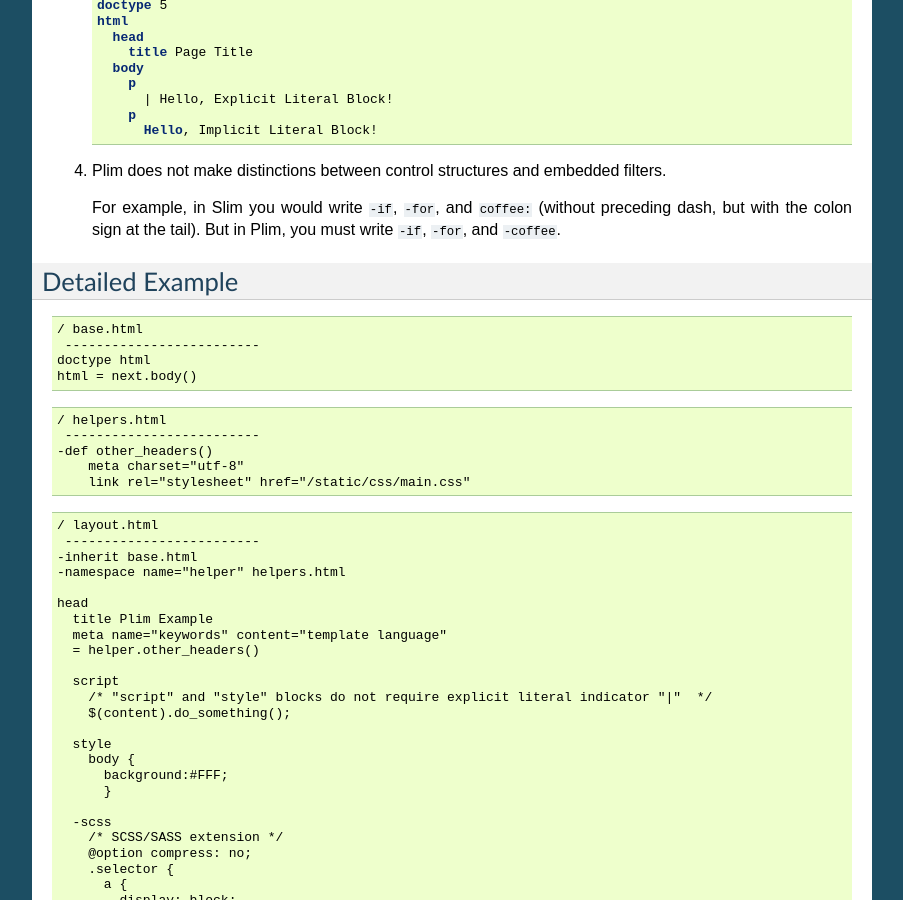
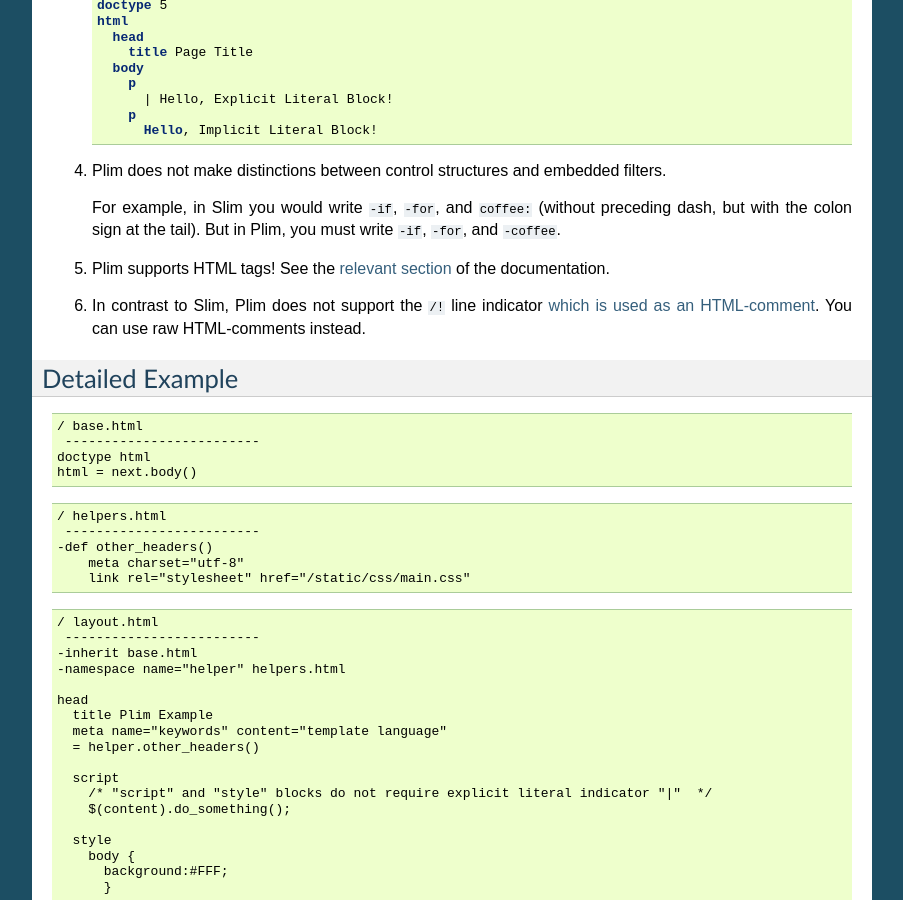
Before and after one commit to avanov/Plim, a Sphinx documentation site: the page built from docs/en/nutshell.txt, in a window 1280 px wide and 900 px high, scrolled down 1463 px. Shown: the whole window, without its empty margins (198-1101 px from the left). Built offline with Sphinx 7.4.7, drawn with Linux system fonts in a browser that asks for light colours.

Commit message:
Update docs.

```diff
--- a/docs/en/nutshell.txt
+++ b/docs/en/nutshell.txt
@@ -123,6 +123,11 @@ Plim is *not the exact* port of Slim. Here is the full list of differences.
     preceding dash, but with the colon sign at the tail).
     But in Plim, you must write ``-if``, ``-for``, and ``-coffee``.
 
+#. Plim supports HTML tags! See the :ref:`relevant section<raw-html>` of the documentation.
+
+#. In contrast to Slim, Plim does not support the ``/!`` line indicator
+   `which is used as an HTML-comment <https://github.com/stonean/slim#-7>`_. You can use
+   raw HTML-comments instead.
 
 
 Detailed Example
```
Also changed, not shown: docs/en/syntax.txt (+36 -1 lines).
